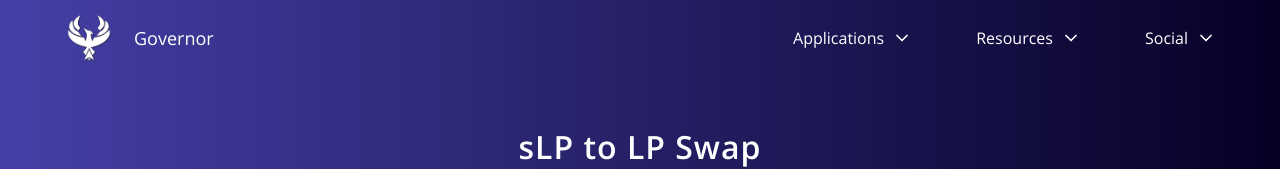
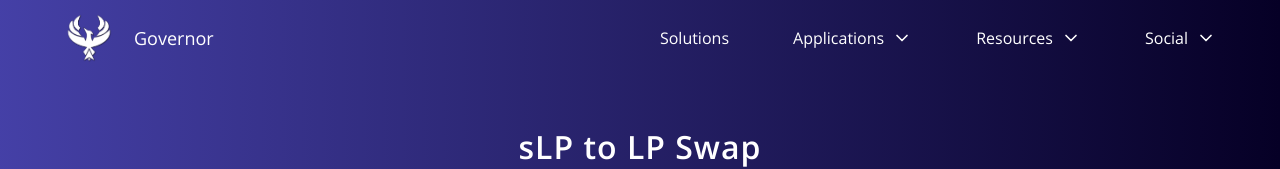
Before and after one commit to tinysquirrelton/governor-swap, a React (Create React App) app: page / in a window 1280 px wide. Shown: the top 169 px of the page. Built offline with nearby package versions, Linux system fonts and the light colour scheme.

Commit message:
bringing back solutions link (issue must be from smth else)

```diff
--- a/src/components/header/Header.js
+++ b/src/components/header/Header.js
@@ -127,7 +127,7 @@ export default class Header extends Component {
           <div
             className={`xs-nav-menu ${this.state.isExpanded ? "expanded" : ""}`}
           >
-            {/* {this.getLink(solutions)} */}
+            {this.getLink(solutions)}
             {this.getAccordion("applications", applications)}
             {this.getAccordion("resources", resources)}
             {this.getAccordion("social", social)}
@@ -140,7 +140,7 @@ export default class Header extends Component {
       return (
         <>
           <div className="lg-nav-menu">
-            {/* {this.getLink(solutions)} */}
+            {this.getLink(solutions)}
             {this.getAccordion("applications", applications)}
             {this.getAccordion("resources", resources)}
             {this.getAccordion("social", social)}
```
